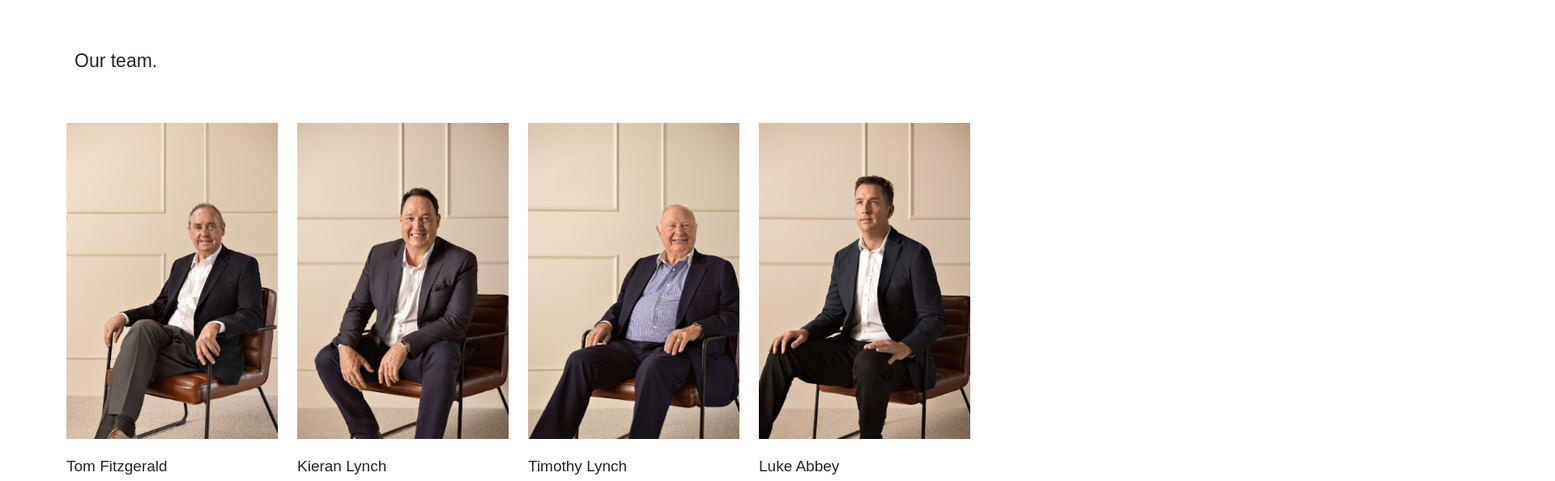
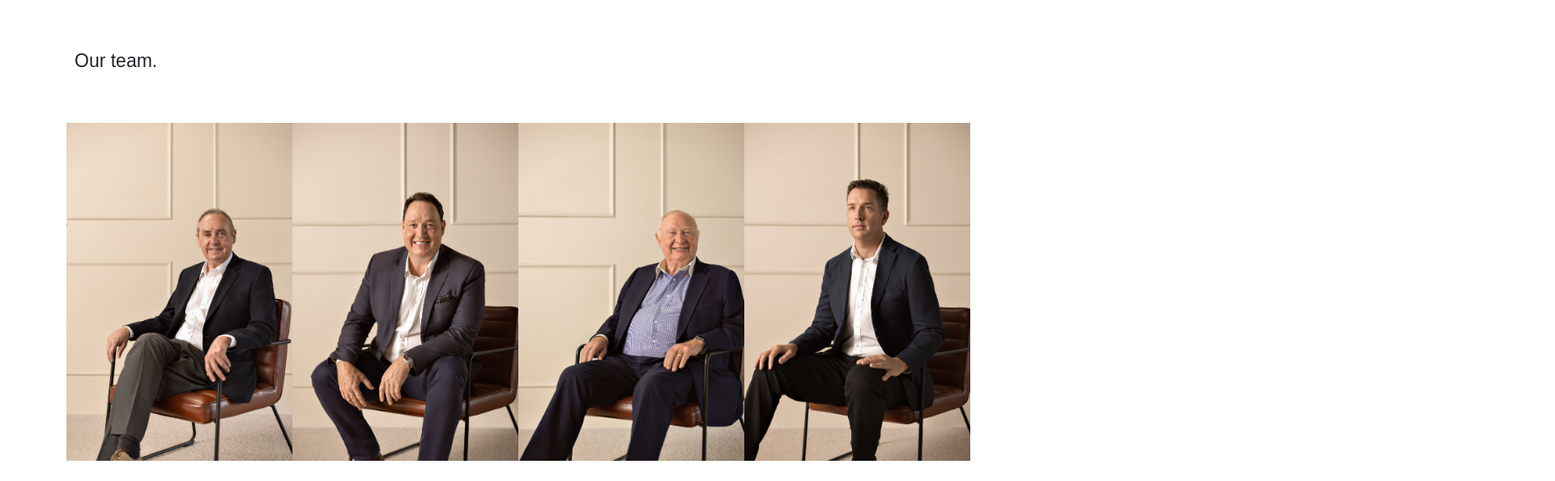
Before and after one commit to MZaidArshad/Lynchs, a React (Vite) app: page / in a window 1280 px wide. Shown: the part 2577-3172 px from the top of the page at 81% size, 1920 px wide, since content can reach past the window. Built offline with nearby package versions, Linux system fonts and the light colour scheme; a web font is replaced by a local one.

Commit message:
Overflow fixed

```diff
--- a/src/components/team/Team.jsx
+++ b/src/components/team/Team.jsx
@@ -112,7 +112,7 @@ const Team = () => {
 
   return (
     <div className="container team">
-      <div className="row gy-5">
+      <div className="row gy-5 gx-sm-0">
         {teamDetails.slice(0, visibleTeamMembers).map((item, index) => (
           <div key={index} className="col-6 col-md-3 col-lg-3">
             <TeamCard
--- a/src/index.css
+++ b/src/index.css
@@ -12,6 +12,10 @@
   -moz-osx-font-smoothing: grayscale;
 }
 
+html {
+  overflow-x: hidden !important;
+}
+
 a {
   font-weight: 500;
   color: #646cff;
@@ -23,8 +27,7 @@ a:hover {
 
 body {
   margin: 0;
-  min-width: 320px;
-  /* min-height: 100vh; */
+  /* min-width: 320px; */
   overflow-x: hidden !important;
 }
 
```
